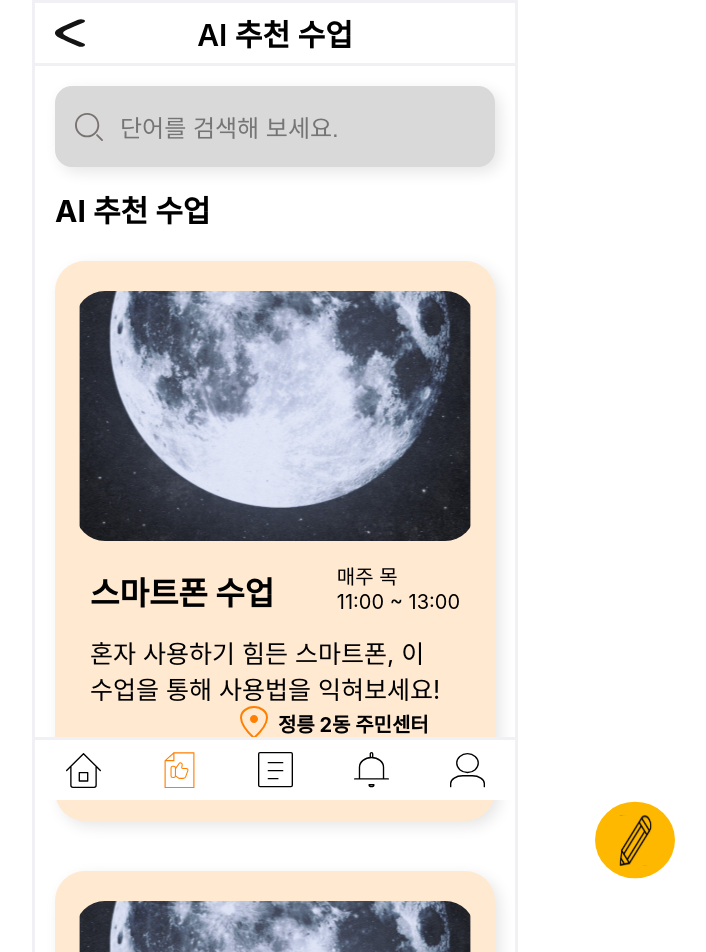
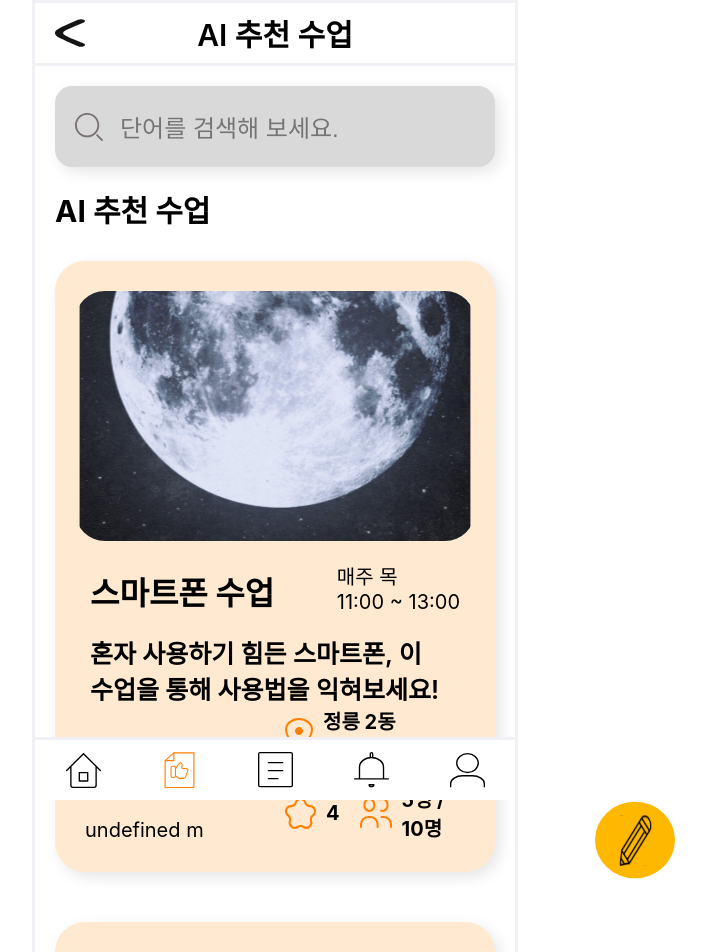
Before and after one commit to SolutionChallenge-SilverTime/2023-SilverTime-Frontend, a React (Create React App) app in the folder client/: page /aiClass in a window 1280 px wide. Shown: the top 952 px of the page, without its empty margins (365-1071 px from the left). Built offline with nearby package versions, Linux system fonts and the light colour scheme; what styled-react-modal would draw is missing.

Commit message:
feat: 수업 카드 거리 추가 구현

```diff
--- a/client/src/Components/ClassCard/ClassCard.js
+++ b/client/src/Components/ClassCard/ClassCard.js
@@ -15,6 +15,8 @@ export default function ClassCard(props) {
       <style.ExplainBlock>
         {props.classExplain}
       </style.ExplainBlock>
+      <style.ETCBlock>
+        <style.DistanceBlock>{props.distance + " m"}</style.DistanceBlock>
         <style.ClassInfoBlock>
           <style.IconBlock>
             <img src={process.env.PUBLIC_URL + "/Images/ClassCard/MapIcon.svg"} />
@@ -35,6 +37,8 @@ export default function ClassCard(props) {
             </style.IconBlock>
           </style.BottomBlock>
         </style.ClassInfoBlock>
+      </style.ETCBlock>
+
     </style.Wrap>
   );
 }
--- a/client/src/Components/ClassCard/styles.js
+++ b/client/src/Components/ClassCard/styles.js
@@ -8,7 +8,7 @@ export const Wrap = styled.div`
   flex-direction: column;
   align-items: center;
   border-radius: 30px;
-    background-color: #FFE9D0;
+  background-color: #ffe9d0;
   box-shadow: 5px 5px 15px rgba(0, 0, 0, 0.1);
   > img {
     width: 400px;
@@ -43,8 +43,20 @@ export const ExplainBlock = styled.div`
   display: flex;
   justify-content: center;
   max-width: 370px;
-    font-weight: 300px;
+  font-weight: 600;
   font-size: 25px;
+`;
+
+export const ETCBlock = styled.div`
+  display: flex;
+  align-items: flex-end;
+`;
+
+export const DistanceBlock = styled.div`
+  position: absolute;
+  left: 50px;
+  font-weight: 400;
+  font-size: 20px;
 `;
 
 export const IconBlock = styled.div`
@@ -66,5 +78,5 @@ export const BottomBlock = styled.div`
 `;
 
 export const ClassInfoBlock = styled.div`
-    margin-left: auto;
+  margin-left: 200px;
 `;
--- a/client/src/Pages/Class/ClassCategory/ClassCategory.js
+++ b/client/src/Pages/Class/ClassCategory/ClassCategory.js
@@ -1,4 +1,5 @@
-import React from "react";
+import React, { useState, useEffect } from "react";
+import axios from "axios";
 import { useLocation } from "react-router-dom";
 import * as style from "./styles";
 import Header from "../../../Components/Header/Header";
@@ -10,8 +11,9 @@ import YellowFullButton from "../../../Components/Button/YellowFullButton";
 
 export default function ClassCategory() {
   const location = useLocation();
-  const title="수업";
-
+  const title = "수업";
+  const userId = sessionStorage.getItem("userId");
+  const [adata, setData] = useState([]);
   const categoryOptions = [
     {
       id: 1,
@@ -33,7 +35,7 @@ export default function ClassCategory() {
       id: 5,
       label: "친목",
     },
-  ]
+  ];
 
   const orderOptions = [
     {
@@ -48,33 +50,36 @@ export default function ClassCategory() {
       id: 3,
       label: "추천순",
     },
-  ]
+  ];
+
+  useEffect(() => {
+    const url = `http://104.154.76.168:8080/user-lecture/all?category=hobby&sort=like&userId=${userId}`;
+    axios
+      .get(url)
+      .then((response) => {
+        setData(response.data);
+      })
+      .catch((error) => {
+        console.error(error);
+      });
+  }, [userId]);
+
+  const objArray = adata.map((item) => ({
+    key: item.lectureId,
+    src: item.imageUrl,
+    distance: item.distance,
+    className: item.title,
+    classDays: item.monday,
+    classTime: item.activityTime,
+    classExplain: item.lectureIntro,
+    location: item.location,
+    starCount: item.likeCount,
+    registerCount: `${item.presentPeople}/${item.maxPeople}`,
+  }));
 
   const obj = {
-    data: [
-      {
-        id: 1,
-        src: process.env.PUBLIC_URL + "/Images/ClassCard/ClassImg.svg",
-        className: "스마트폰 수업",
-        classDays: "매주 목",
-        classTime: "11:00 ~ 13:00",
-        classExplain: "혼자 사용하기 힘든 스마트폰, 이 수업을 통해 사용법을 익혀보세요!",
-        location: "정릉 2동 주민센터",
-        starCount: 4,
-        registerCount: "5명 / 10명"
-      },
-      {
-        id: 2,
-        src: process.env.PUBLIC_URL + "/Images/ClassCard/ClassImg.svg",
-        className: "십자수 수업",
-        classDays: "매주 금",
-        classTime: "17:00 ~ 19:00",
-        classExplain: "십자수 수업으로 집중력을 길러보세요!",
-        location: "수유 1동 주민센터",
-        starCount: 6,
-        registerCount: "7명 / 15명" },
-    ]
-  }
+    data: objArray,
+  };
 
   return (
     <div>
@@ -93,15 +98,13 @@ export default function ClassCategory() {
             backgroundColor={"#D3D3D3"}
           />
         </style.TopBlock>
-        <YellowFullButton
-          btnName={"정릉 3동 주민센터"}
-          height={"30px"}
-        />
+        <YellowFullButton btnName={"정릉 3동 주민센터"} height={"30px"} />
         {obj.data.map((item) => {
           return (
             <ClassCard
               key={item.id}
               src={item.src}
+              distance={item.distance}
               className={item.className}
               classDays={item.classDays}
               classTime={item.classTime}
@@ -110,7 +113,7 @@ export default function ClassCategory() {
               starCount={item.starCount}
               registerCount={item.registerCount}
             />
-            )
+          );
         })}
       </style.Wrap>
       <Footer title={title} />
```
Lines whose indentation alone changed are shown as unchanged.
